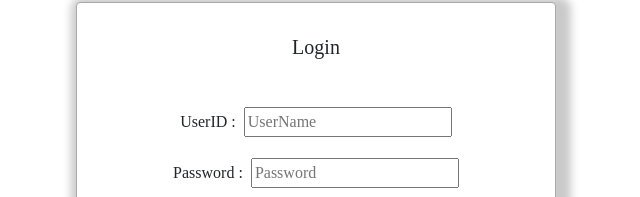
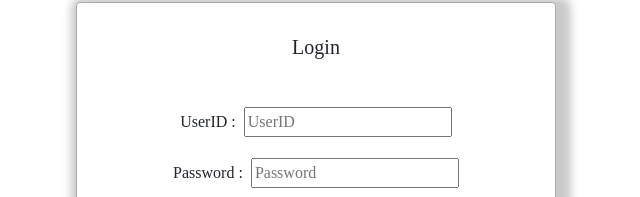
Before and after one commit to namrata281995/userDepartment-FrontEnd, a React (Create React App) app: page / in a window 1280 px wide. Shown: the part 158-355 px from the top of the page, without its empty margins (9-649 px from the left). Built offline with nearby package versions, Linux system fonts and the light colour scheme; no server answers.

Commit message:
UserID placeholder

```diff
--- a/src/components/login/login.js
+++ b/src/components/login/login.js
@@ -40,7 +40,7 @@ const Login = (props) => {
                         <div className='loginform'>
                         <div>
                             <label>UserID : </label>
-                            <input className='login_input' type='text' value={name} onChange={(e)=>changeName(e.target.value)} placeholder='UserName' required/>
+                            <input className='login_input' type='text' value={name} onChange={(e)=>changeName(e.target.value)} placeholder='UserID' required/>
                         </div>
                         <div>
                             <label>Password : </label>
```
